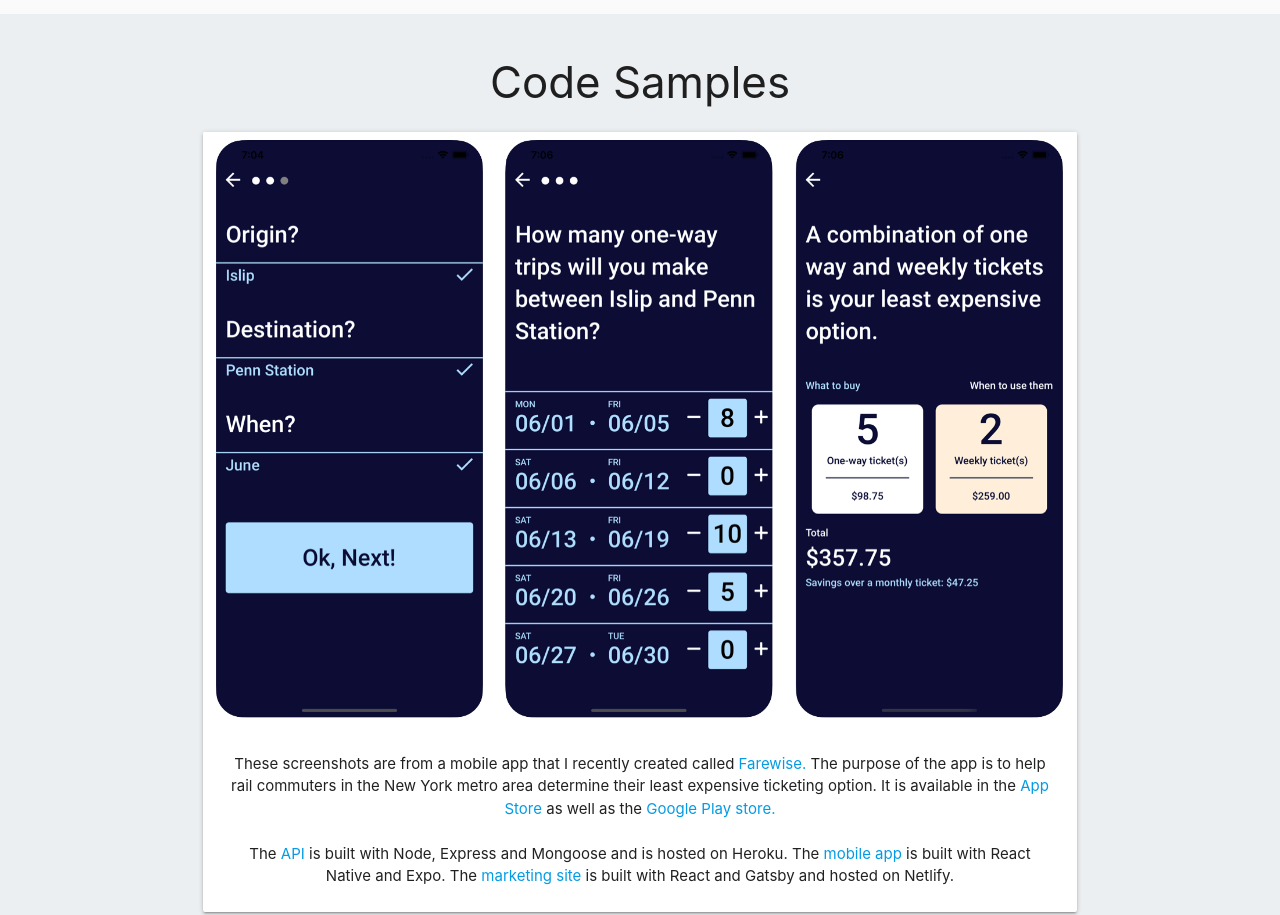
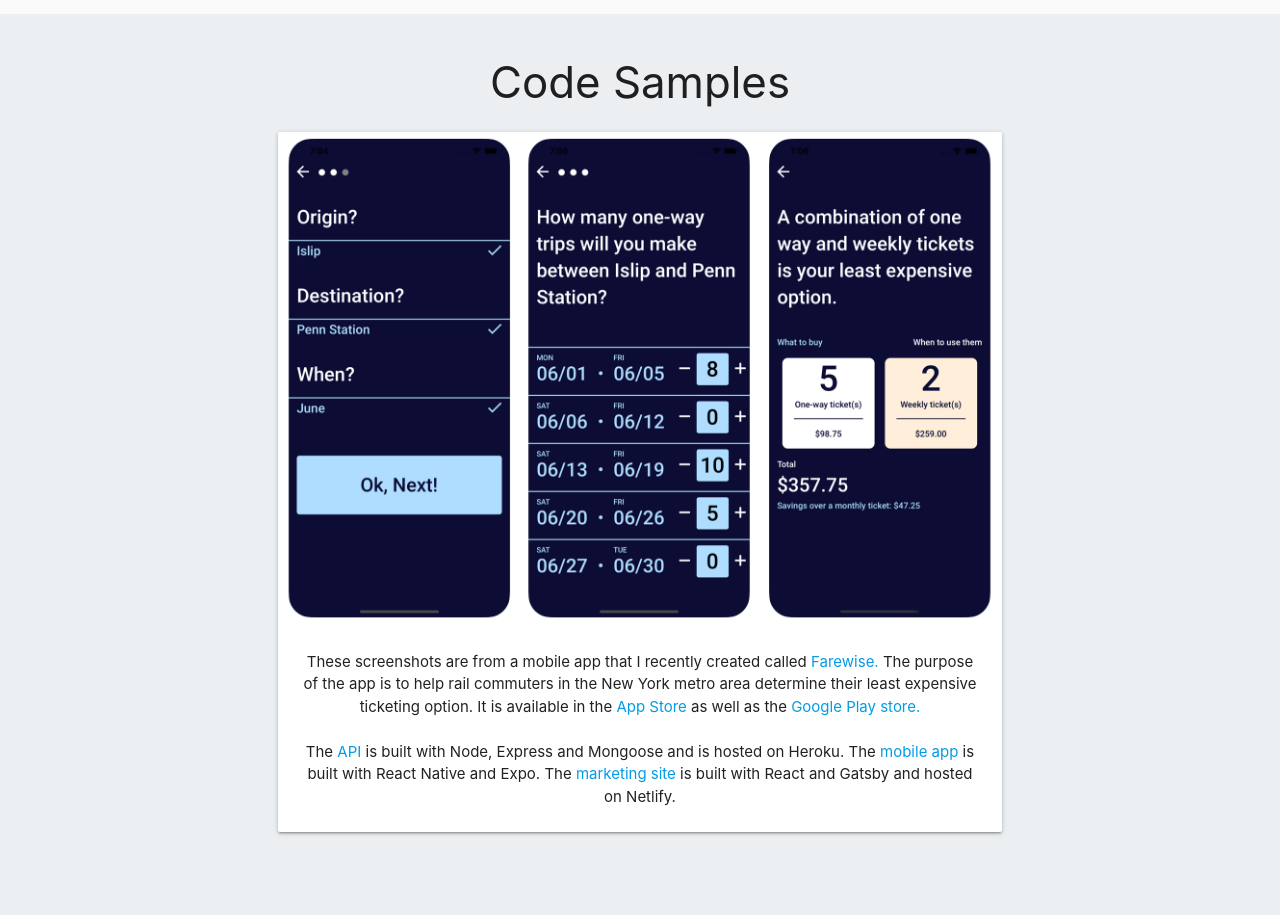
Before and after one commit to mfelix5/mfelix5.github.io, a plain HTML site: page index.html in a window 1280 px wide. Shown: the part 1320-2235 px from the top of the page. Drawn offline with nearby package versions, Linux system fonts and the light colour scheme.

Commit message:
Adjust size of code sample image

```diff
--- a/index.html
+++ b/index.html
@@ -92,7 +92,7 @@
             <h3>Code Samples</h3>
 
             <div class="row">
-                <div class="col s12 m12">
+                <div class="col m10 offset-m1">
                     <div class="card">
                         <div class="card-image">
                             <img src="images/farewise.png">
```
